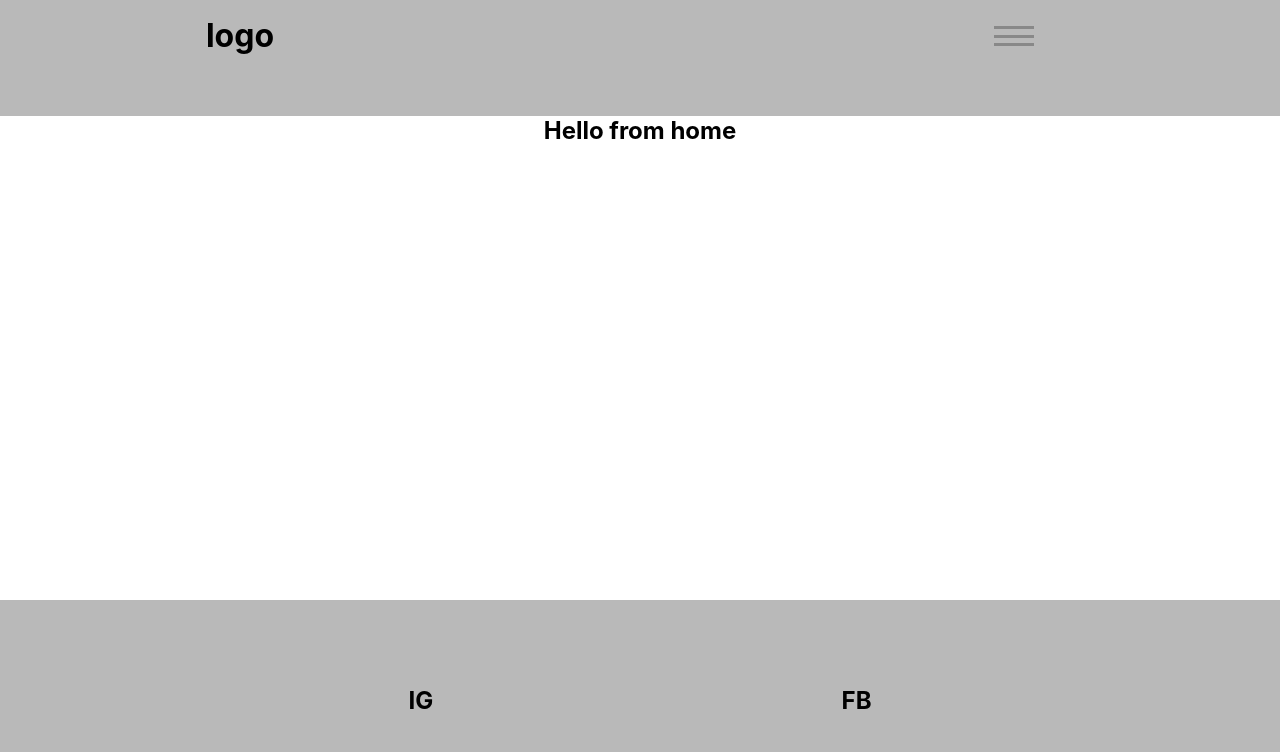
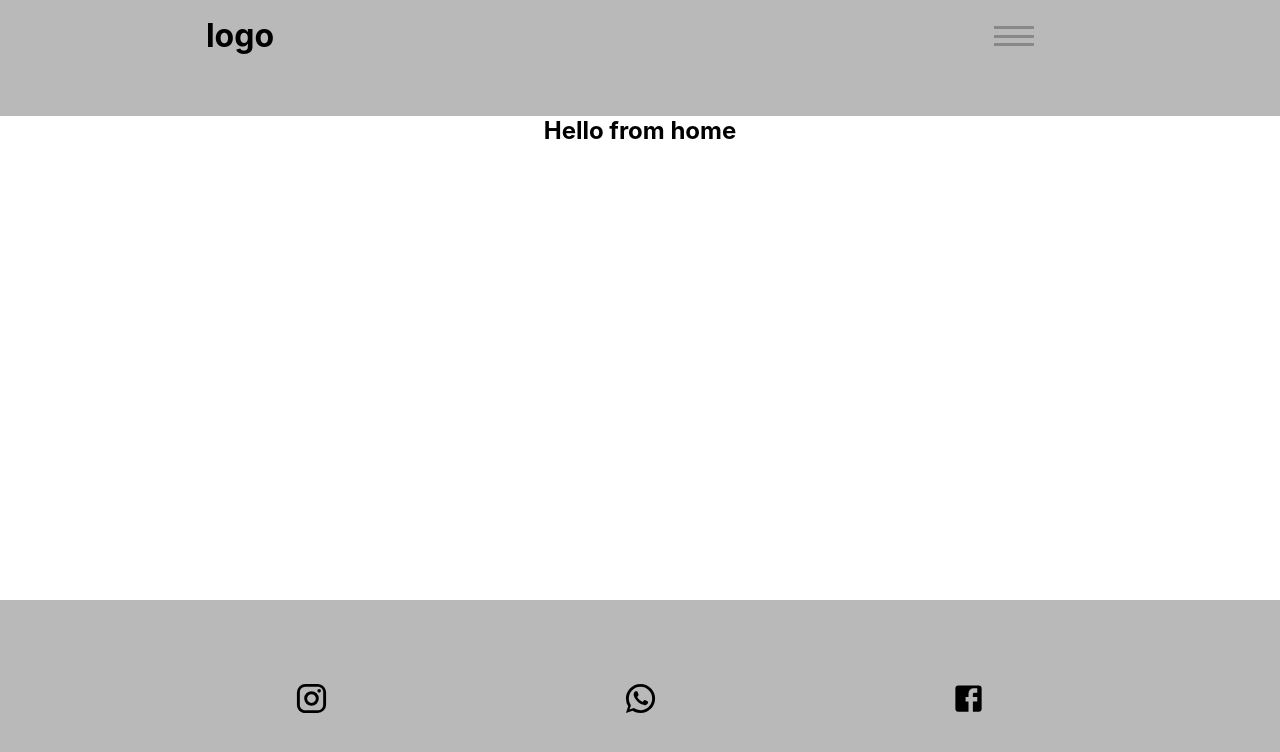
Before and after one commit to jfbarahonag/vipegb-react, a React (Create React App) app: page / in a window 1280 px wide. Shown: the top 752 px of the page. Built offline with nearby package versions, Linux system fonts and the light colour scheme.

Commit message:
MUI icons were added to social media links

```diff
--- a/package.json
+++ b/package.json
@@ -3,6 +3,10 @@
   "version": "0.1.0",
   "private": true,
   "dependencies": {
+    "@emotion/react": "^11.7.1",
+    "@emotion/styled": "^11.6.0",
+    "@mui/icons-material": "^5.2.1",
+    "@mui/material": "^5.2.3",
     "@testing-library/jest-dom": "^5.16.1",
     "@testing-library/react": "^11.2.7",
     "@testing-library/user-event": "^12.8.3",
--- a/src/components/footer/index.js
+++ b/src/components/footer/index.js
@@ -1,4 +1,5 @@
 import React from "react";
+import { Facebook, Instagram, WhatsApp } from "@mui/icons-material";
 
 import "./footer.css";
 
@@ -6,15 +7,21 @@ function Footer({}) {
   const links = [
     {
       title: () => {
-        return (<h1>IG</h1>);
+        return <Instagram fontSize="large" />;
       },
-      url: "/",
+      url: "https://instagram.com/vipegb?igshid=3vtsczsylf0z",
     },
     {
       title: () => {
-        return (<h1>FB</h1>);
+        return <WhatsApp fontSize="large" />;
       },
-      url: "/",
+      url: "https://wa.link/pdxz67",
+    },
+    {
+      title: () => {
+        return <Facebook fontSize="large" />;
+      },
+      url: "https://www.facebook.com/vipegb",
     },
   ];
   return (
@@ -23,7 +30,12 @@ function Footer({}) {
         <ul className="footer-navbar__list">
           {links.map((link) => (
             <li key={link.url} className="footer-navbar__list-item">
-              <a href={link.url}>{link.title()}</a>
+              <a
+                target='_blank'
+                href={link.url}
+              >
+                {link.title()}
+              </a>
             </li>
           ))}
         </ul>
```
Also changed, not shown: 1 other file (tests, documents, lock files or other folders).
